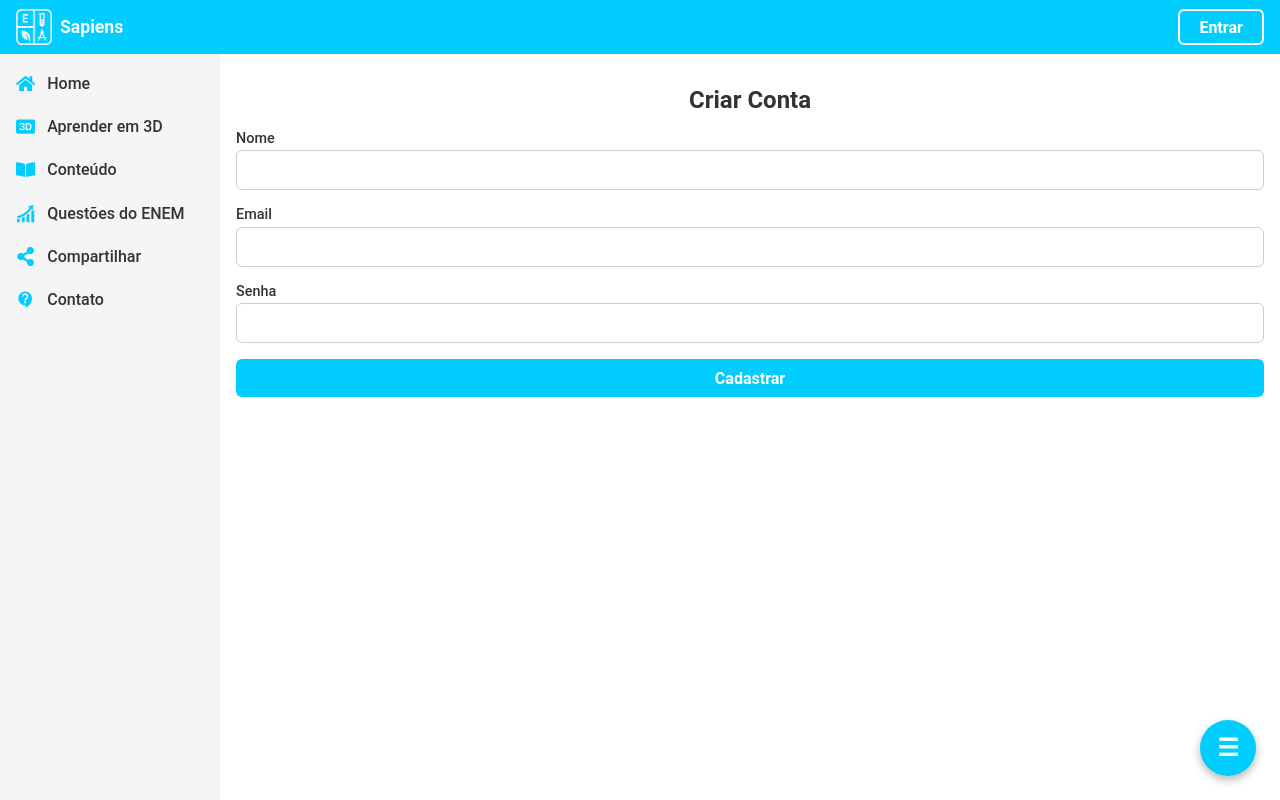
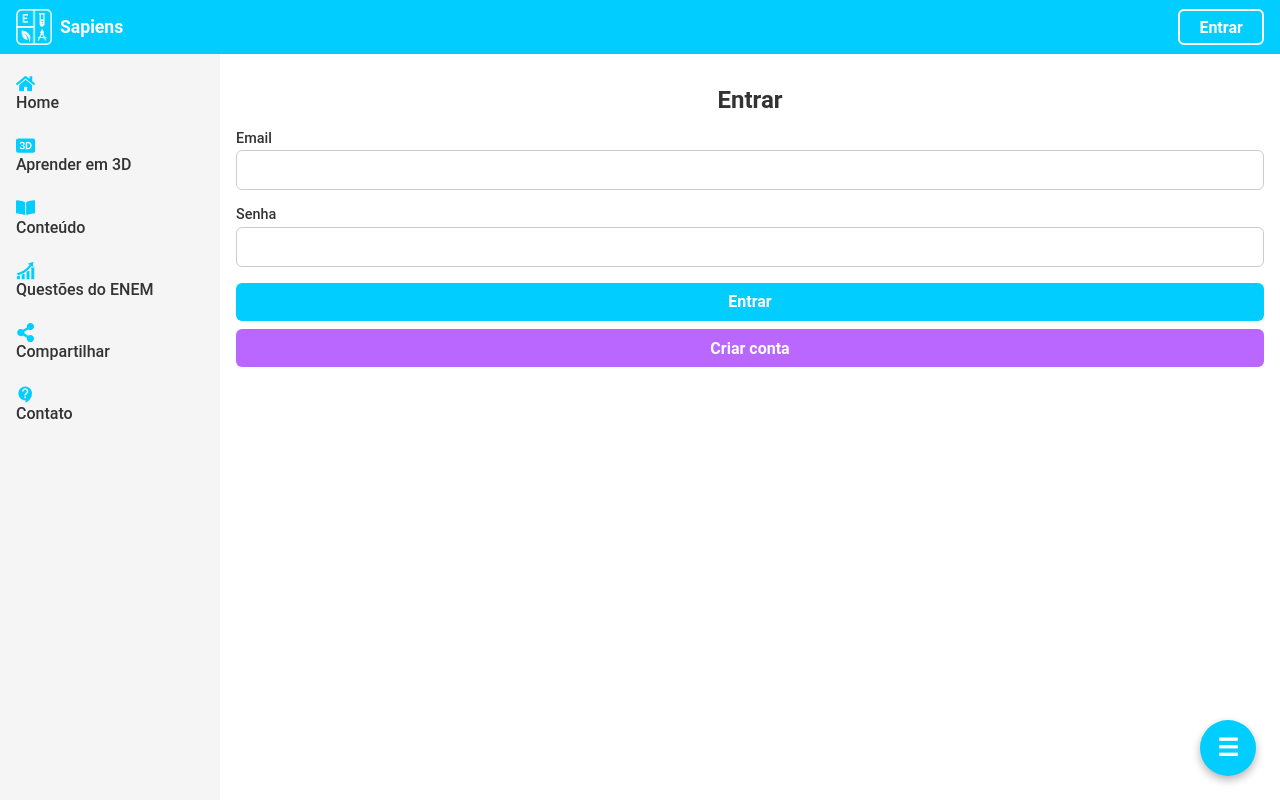
Before and after one commit to virtuallearn-tech/sapiens, a React (Vite) app: page /signin in a window 1280 px wide. Built offline with nearby package versions, Linux system fonts and the light colour scheme.

Commit message:
routes integrated with app

```diff
--- a/package.json
+++ b/package.json
@@ -12,7 +12,8 @@
   "dependencies": {
     "react": "^19.1.1",
     "react-dom": "^19.1.1",
-    "react-icons": "^5.5.0"
+    "react-icons": "^5.5.0",
+    "react-router-dom": "^7.9.3"
   },
   "devDependencies": {
     "@eslint/js": "^9.36.0",
--- a/src/App.tsx
+++ b/src/App.tsx
@@ -1,7 +1,6 @@
 import { Header } from "@components/layout/Header"
 import { Sidebar } from "@components/layout/Sidebar";
-import { Signin } from "@pages/Signin";
-import { Signup } from "@pages/Signup";
+import { AppRoutes } from "@routes/routes";
 import { useSidebar } from "@store/SidebarContext";
 
 //https://docs.enem.dev/introduction
@@ -16,8 +15,7 @@ function App() {
       <div className="l-container__body">
         <Sidebar />
         <main className="l-container__content">
-          <Signup/>
-          {/* <Signin/> */}
+          <AppRoutes/>
         </main>
       </div>
       <button className="fab" onClick={toggle}>
--- a/src/components/layout/Header.tsx
+++ b/src/components/layout/Header.tsx
@@ -1,15 +1,19 @@
+import { useNavigate, Link } from 'react-router-dom'
 import logo from '@assets/icons/sapiens-logo-branco.png'
 import { Button } from '@components/common/Button'
 
-export const Header = () =>{
+export const Header = () => {
+  const navigate = useNavigate()
+
   return <div className="m-header">
-    <div className="m-header__logo">
-      <img src={logo} alt="Sapiens Logo" />
-      <h1>Sapiens</h1>
-    </div>
+    <Link to="/">
+      <div className="m-header__logo">
+        <img src={logo} alt="Sapiens Logo" />
+        <h1>Sapiens</h1>
+      </div>
+    </Link>
     <div className="m-header__session">
-      {/* <span>Entrar</span> */}
-      <Button typeBtn={'clear'}>Entrar</Button>
+      <Button typeBtn={'clear'} onClick={() => navigate('/signin')}>Entrar</Button>
     </div>
   </div>
 }
--- a/src/components/layout/Sidebar.tsx
+++ b/src/components/layout/Sidebar.tsx
@@ -1,7 +1,8 @@
+import { Link } from 'react-router-dom'
 import { FaHome, FaShareAlt, FaBookOpen } from "react-icons/fa";
 import { GiProgression } from "react-icons/gi";
 import { MdContactSupport } from "react-icons/md";
-import { BsFillBadge3dFill  } from "react-icons/bs";
+import { BsFillBadge3dFill } from "react-icons/bs";
 
 import { useSidebar } from "@store/SidebarContext";
 
@@ -13,28 +14,40 @@ export const Sidebar = () => {
       <nav className="m-sidebar__nav">
         <ul className="m-sidebar__list">
           <li className="m-sidebar__item" onClick={close}>
+            <Link to="">
               <FaHome className="m-sidebar__icon" />
               <span>Home</span>
+            </Link>
           </li>
           <li className="m-sidebar__item" onClick={close}>
-            <BsFillBadge3dFill  className="m-sidebar__icon" />
+            <Link to="">
+              <BsFillBadge3dFill className="m-sidebar__icon" />
               <span>Aprender em 3D</span>
+            </Link>
           </li>
           <li className="m-sidebar__item" onClick={close}>
+            <Link to="">
               <FaBookOpen className="m-sidebar__icon" />
               <span>Conteúdo</span>
+            </Link>
           </li>
           <li className="m-sidebar__item" onClick={close}>
+            <Link to="">
               <GiProgression className="m-sidebar__icon" />
               <span>Questões do ENEM</span>
+            </Link>
           </li>
           <li className="m-sidebar__item" onClick={close}>
+            <Link to="">
               <FaShareAlt className="m-sidebar__icon" />
               <span>Compartilhar</span>
+            </Link>
           </li>
           <li className="m-sidebar__item" onClick={close}>
+            <Link to="">
               <MdContactSupport className="m-sidebar__icon" />
               <span>Contato</span>
+            </Link>
           </li>
         </ul>
       </nav>
--- a/src/main.tsx
+++ b/src/main.tsx
@@ -4,12 +4,16 @@ import { createRoot } from 'react-dom/client'
 import '@styles/main.scss'
 import App from './App.tsx'
 
+import { BrowserRouter } from "react-router-dom";
+
 import { SidebarProvider } from '@store/SidebarContext.tsx'
 
 createRoot(document.getElementById('root')!).render(
   <StrictMode>
     <SidebarProvider>
-    <App />
+      <BrowserRouter>
+        <App />
+      </BrowserRouter>
     </SidebarProvider>
   </StrictMode>,
 )
--- /dev/null
+++ b/src/pages/Home.tsx
@@ -0,0 +1,3 @@
+export const Home = () => {
+  return <h1>HOME</h1>
+}
--- a/src/pages/Signin.tsx
+++ b/src/pages/Signin.tsx
@@ -1,8 +1,12 @@
-import { Button } from "@components/common/Button";
-import { Input } from "@components/common/Input";
-import { useState } from "react";
+import { Button } from "@components/common/Button"
+import { Input } from "@components/common/Input"
+import { useState } from "react"
+import { useNavigate } from 'react-router-dom'
 
-export const Signin = () => {
+const Signin = () => {
+
+  const navigate = useNavigate()
+
   const [email, setEmail] = useState("");
   const [senha, setSenha] = useState("");
 
@@ -38,9 +42,18 @@ export const Signin = () => {
 
           <div className="p-login__actions">
             <Button type="submit" typeBtn="primary" className="m-button--full">Entrar</Button>
+
+            <Button type="button"
+              typeBtn="secondary"
+              className="m-button--full"
+              onClick={()=> navigate("/signup")}
+              >Criar conta</Button>
+
           </div>
         </form>
       </div>
     </div>
   );
 };
+
+export default Signin
--- a/src/pages/Signup.tsx
+++ b/src/pages/Signup.tsx
@@ -2,7 +2,7 @@ import { useState } from "react";
 import { Input } from "@components/common/Input";
 import { Button } from "@components/common/Button";
 
-export const Signup = () => {
+const Signup = () => {
   const [nome, setNome] = useState("");
   const [email, setEmail] = useState("");
   const [senha, setSenha] = useState("");
@@ -53,3 +53,5 @@ export const Signup = () => {
     </div>
   );
 };
+
+export default Signup
--- /dev/null
+++ b/src/routes/routes.tsx
@@ -0,0 +1,19 @@
+import React, { Suspense, lazy } from "react";
+import { Routes, Route } from "react-router-dom";
+import { Home } from "@pages/Home";
+
+// Lazy loading das páginas
+const Signin = lazy(() => import("@pages/Signin"));
+const Signup = lazy(() => import("@pages/Signup"));
+
+export const AppRoutes = () => {
+  return (
+    <Suspense fallback={<div>Carregando...</div>}>
+      <Routes>
+        <Route path="/" element={<Home />} />
+        <Route path="/signup" element={<Signup />} />
+        <Route path="/signin" element={<Signin />} />
+      </Routes>
+    </Suspense>
+  );
+};
--- a/src/styles/module/_signin.scss
+++ b/src/styles/module/_signin.scss
@@ -32,6 +32,8 @@
   &__actions {
     // margin-top: 1rem;
     display: flex;
+    flex-direction: column;
     justify-content: center;
+    gap: 0.5rem;
   }
 }
```
Also changed, not shown: 1 other file (tests, documents, lock files or other folders). Lines whose indentation alone changed are shown as unchanged.
